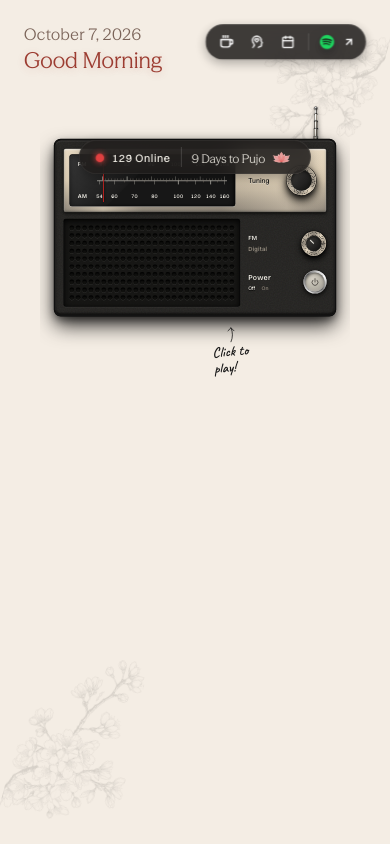
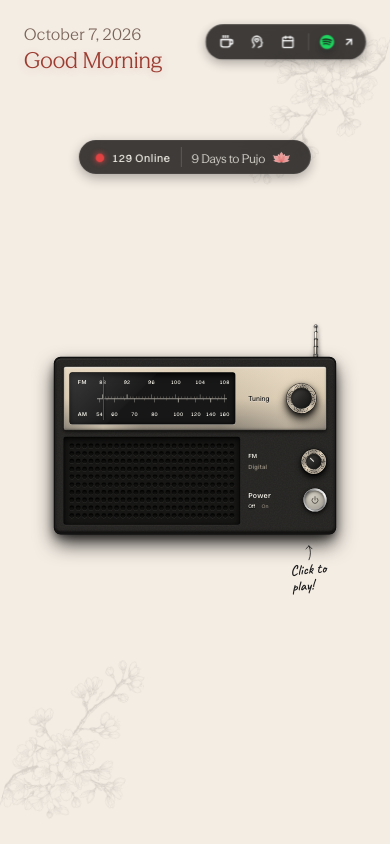
Before and after one commit to pradhan-not-found/The-Radio-, a React (Vite) app: page / in a window 390 px wide. Built offline with nearby package versions, Linux system fonts and the light colour scheme.

Commit message:
fix: revert rigid body position to fix radio center alignment while keeping safe mobile scroll lock

```diff
--- a/src/index.css
+++ b/src/index.css
@@ -17,20 +17,8 @@
 }
 
 *, *::before, *::after { box-sizing: border-box; margin: 0; padding: 0; }
-html, body {
-  overflow: hidden;
-  height: 100%;
-  width: 100%;
-  position: fixed;
-  top: 0;
-  left: 0;
-  touch-action: none; /* Disable native browser gestures like swipe-to-refresh on the root */
-}
-#root {
-  height: 100%;
-  width: 100%;
-  overflow: hidden;
-}
+html, body { overflow-x: hidden; }
+html, body, #root { min-height: 100%; }
 
 img {
   pointer-events: none;
@@ -45,6 +33,8 @@ body {
   display: flex;
   align-items: center;
   justify-content: center;
+  overflow: hidden;
+  touch-action: none;
   padding: 40px;
   position: relative;
   overflow: hidden; /* Prevent scrollbars from decorative flowers */
```
